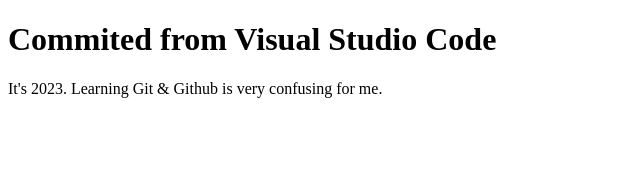
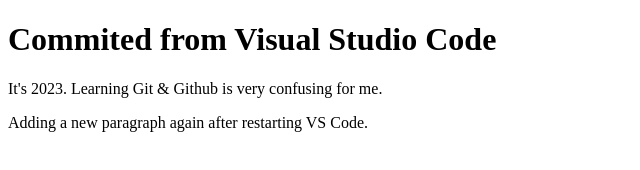
Before and after one commit to reversed-heartbeat/reversed-heartbeat.github.io, a plain HTML site: page index.html in a window 1280 px wide. Shown: the whole page, without its empty margins (0-640 px from the left). Drawn offline with Linux system fonts and the light colour scheme.

Commit message:
Added a paragraph after restarting VS Code.

```diff
--- a/index.html
+++ b/index.html
@@ -10,6 +10,7 @@
 <body>
     <h1>Commited from Visual Studio Code</h1>
     <p>It's 2023. Learning Git & Github is very confusing for me.</p>
+    <p>Adding a new paragraph again after restarting VS Code.</p>
 </body>
 
 </html>
```
